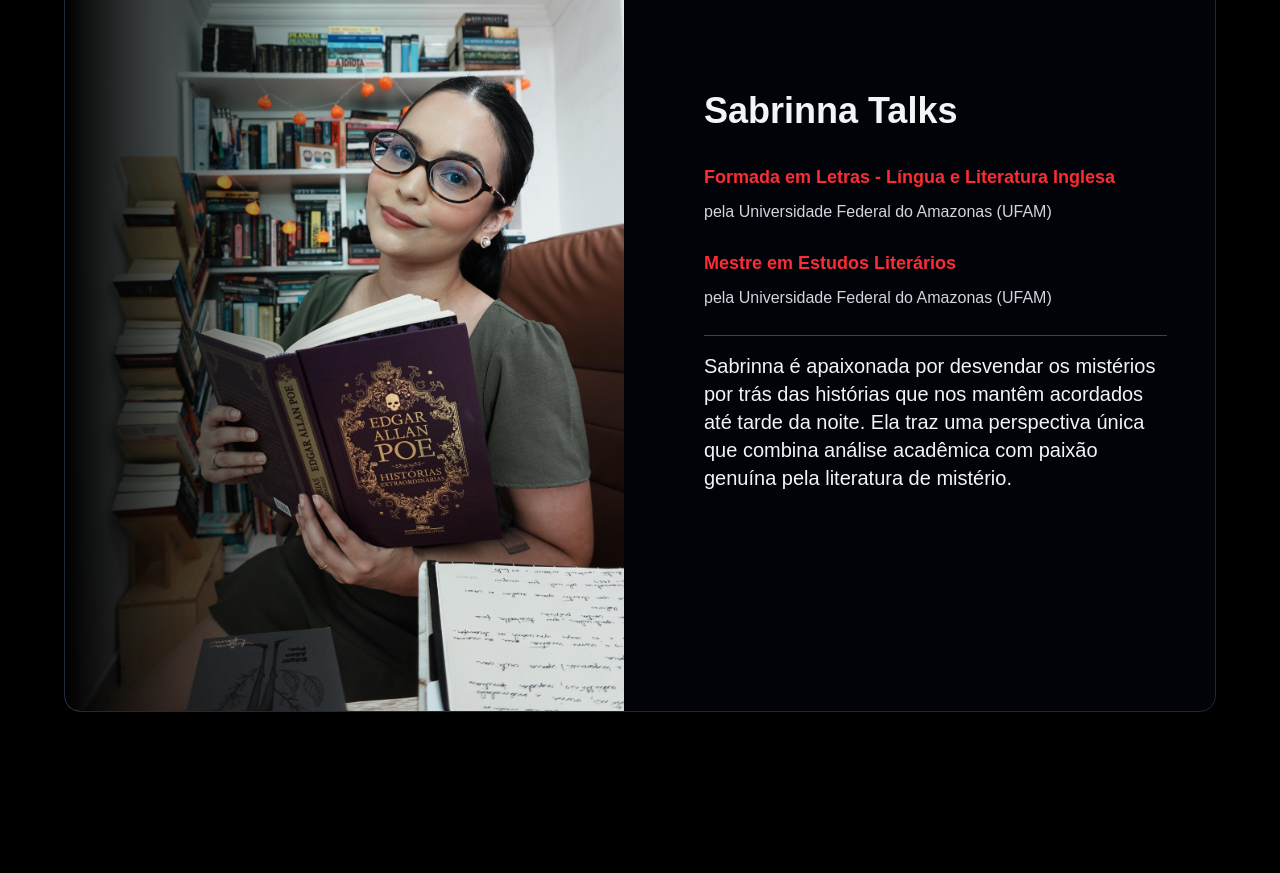
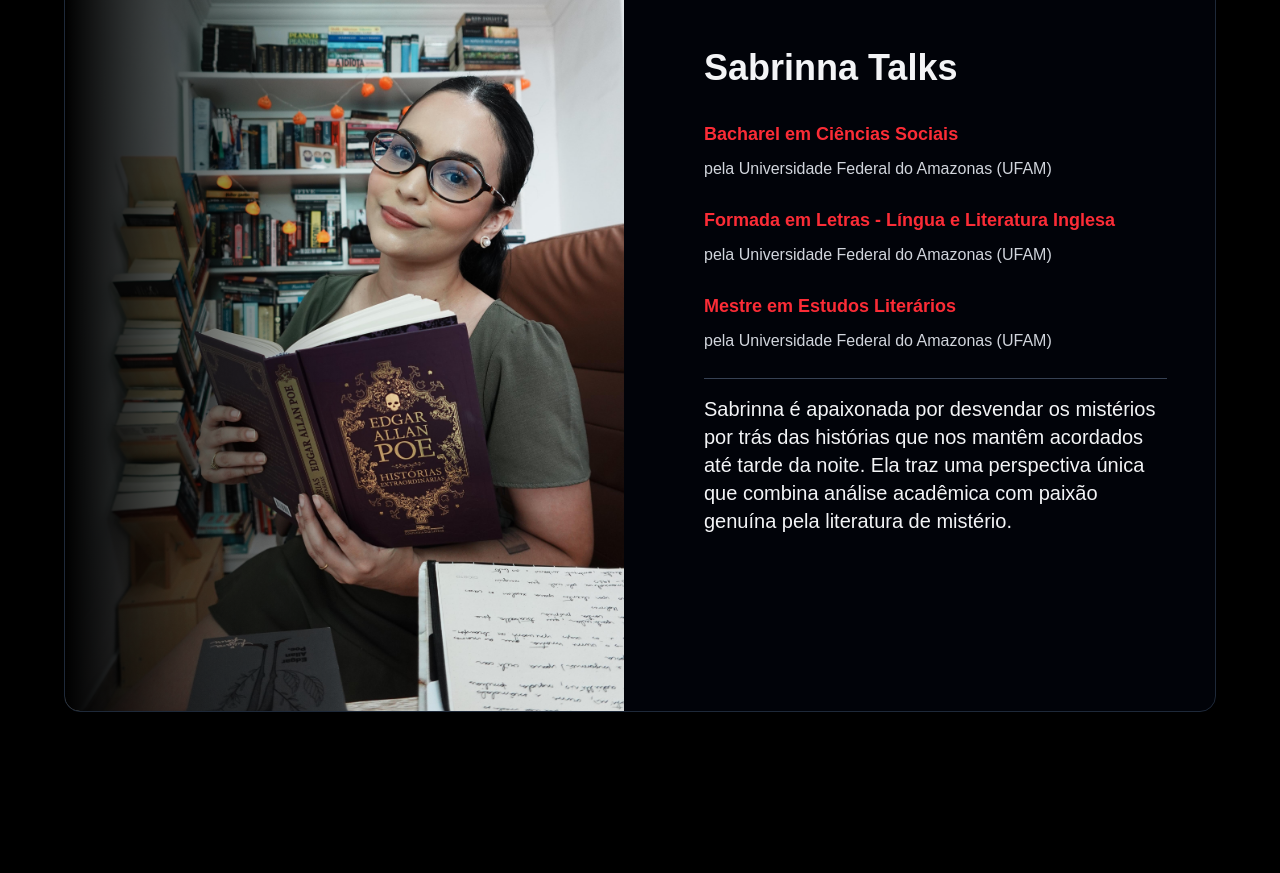
Before and after one commit to oberdandev/anatomia-thriller-sabrinnatalks, a Next.js app: page / in a window 1280 px wide. Shown: the part 4320-5193 px from the top of the page. Built offline with nearby package versions, Linux system fonts and the light colour scheme.

Commit message:
Atualiza formação na sessão sobre mim

```diff
--- a/app/page.tsx
+++ b/app/page.tsx
@@ -262,8 +262,15 @@ export default function Home() {
 
                 <div className="p-8 md:p-12">
                   <h3 className="text-3xl md:text-4xl font-bold mb-8 text-gray-100">Sabrinna Talks</h3>
+                  <div className="space-y-6 text-gray-300 leading-relaxed">
 
-                  <div className="space-y-6 text-gray-300 leading-relaxed">
+                      <div>
+                      <p className="text-lg text-gray-200 mb-2">
+                        <span className="text-red-500 font-semibold">Bacharel em Ciências Sociais</span>
+                      </p>
+                      <p>pela Universidade Federal do Amazonas (UFAM)</p>
+                    </div>
+
                     <div>
                       <p className="text-lg text-gray-200 mb-2">
                         <span className="text-red-500 font-semibold">Formada em Letras - Língua e Literatura Inglesa</span>
```
